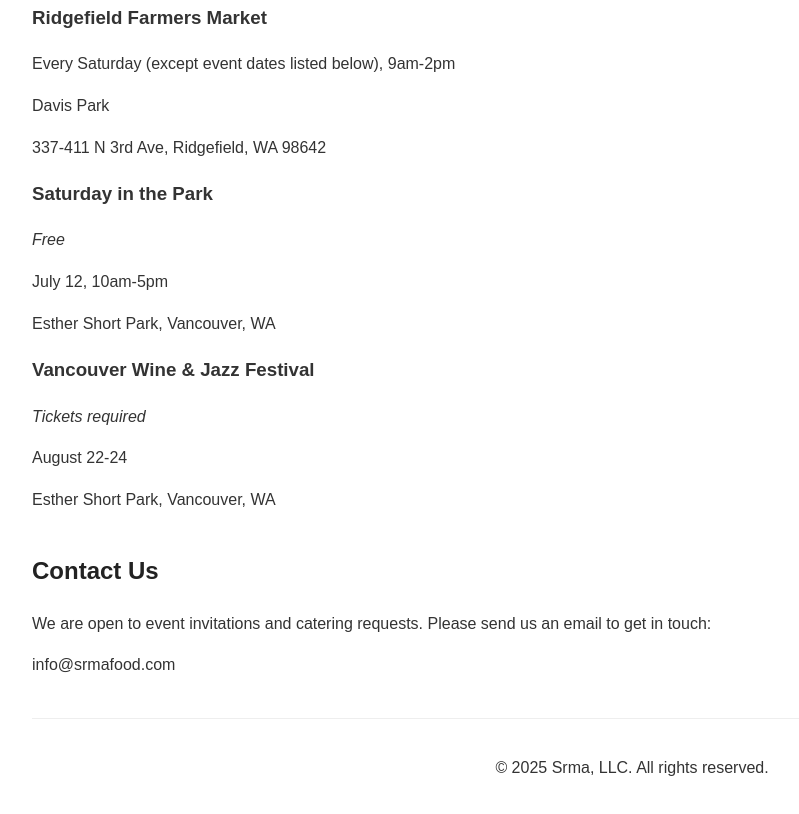
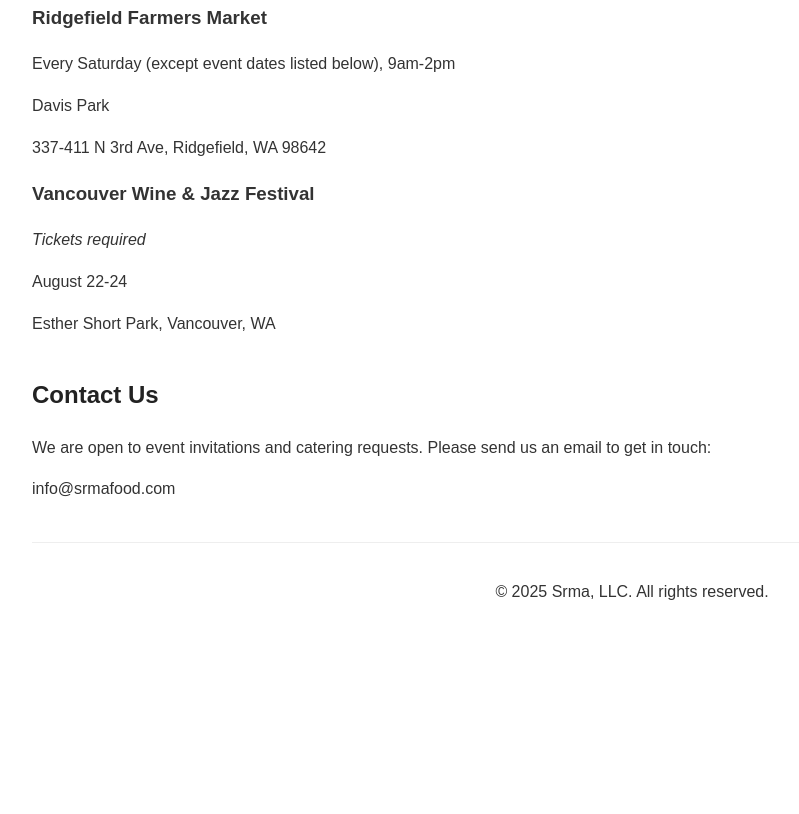
Before and after one commit to scottyeager/srma-website, a plain HTML site: page index.html in a window 1280 px wide. Shown: the part 964-1778 px from the top of the page, without its empty margins (8-807 px from the left). After the commit the page ends 1604 px from the top, so only its background shows below. Drawn offline with Linux system fonts and the light colour scheme.

Commit message:
Update index.html

```diff
--- a/index.html
+++ b/index.html
@@ -42,11 +42,6 @@
                 <p>Davis Park</p>
                 <p>337-411 N 3rd Ave, Ridgefield, WA 98642</p>
 
-                <h3>Saturday in the Park</h3>
-                <p><em>Free</em></p>
-                <p>July 12, 10am-5pm</p>
-                <p>Esther Short Park, Vancouver, WA</p>
-
                 <h3>Vancouver Wine & Jazz Festival</h3>
                 <p><em>Tickets required</em></p>
                 <p>August 22-24</p>
```
